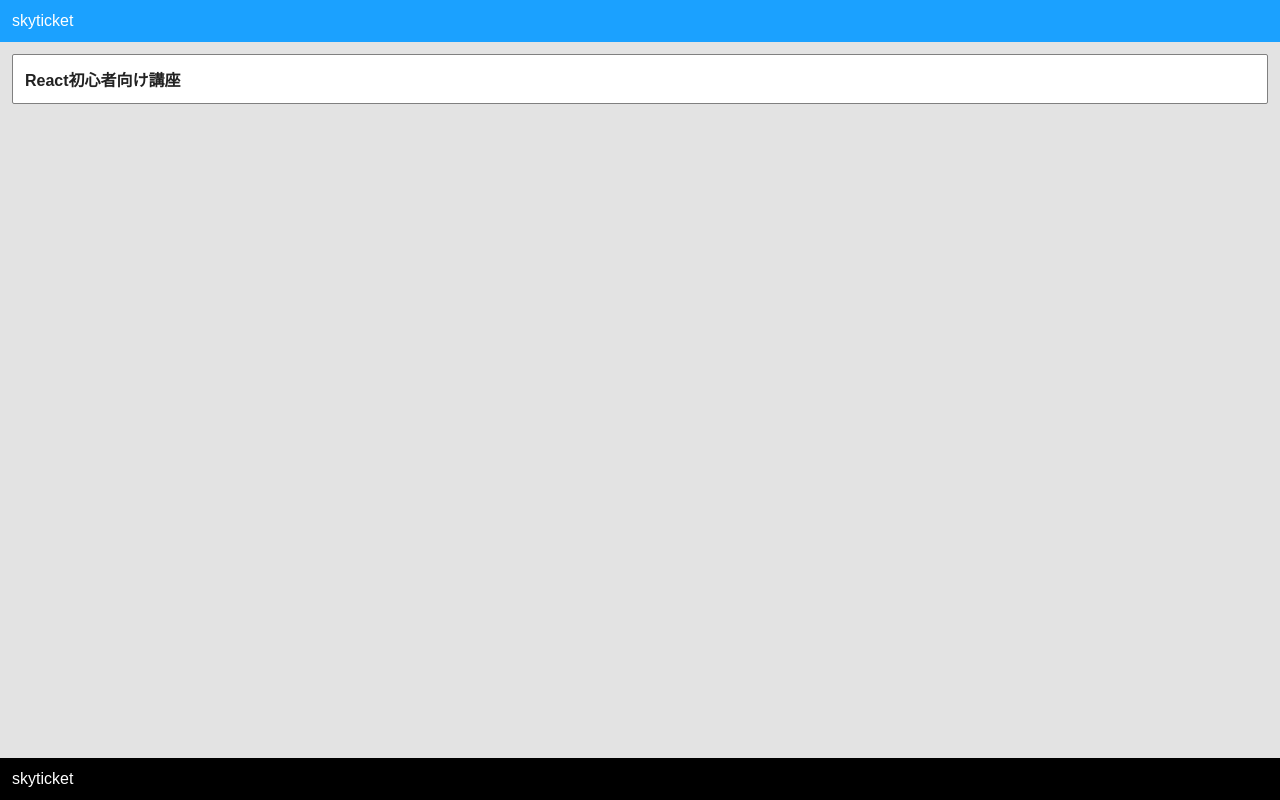
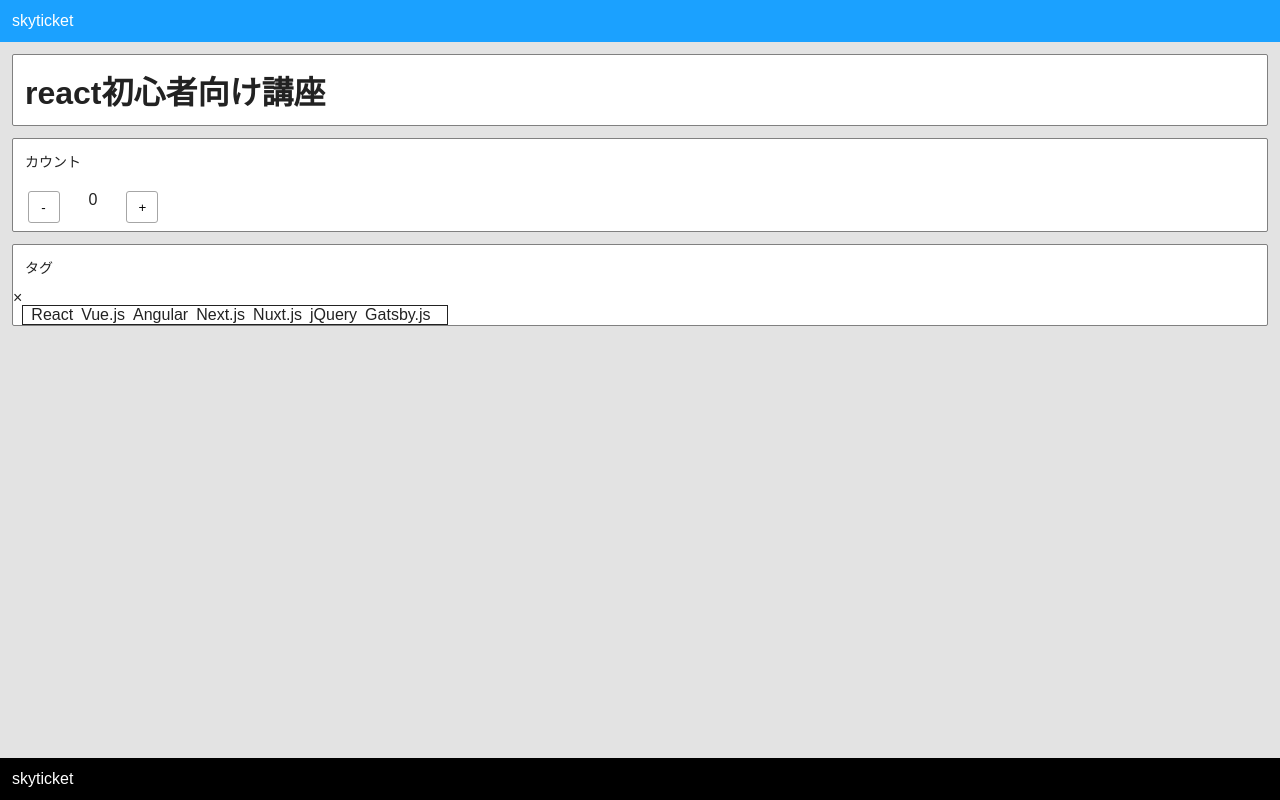
Before and after one commit to jielongjp/my-app, a Next.js app: page / in a window 1280 px wide. Built offline with nearby package versions, Linux system fonts and the light colour scheme.

Commit message:
page three task one

```diff
--- /dev/null
+++ b/src/components/molecules/Counter/index.tsx
@@ -0,0 +1,36 @@
+import { FC } from "react";
+import styled from "styled-components";
+
+type Props = {
+  count: number;
+  handleIncrement: () => void;
+  handleDecrement: () => void;
+};
+
+export const Counter: FC<Props> = ({
+  count,
+  handleIncrement,
+  handleDecrement,
+}) => {
+  return (
+    <StCountWrapper>
+      <StButton onClick={handleDecrement}> - </StButton>
+      <div>{count}</div>
+      <StButton onClick={handleIncrement}> + </StButton>
+    </StCountWrapper>
+  );
+};
+
+const StCountWrapper = styled.div`
+  padding: 8px 0;
+  display: flex;
+  width: 160px;
+  justify-content: space-around;
+`;
+
+const StButton = styled.button`
+  height: 32px;
+  width: 32px;
+  border: 1px solid #a6a6a6;
+  border-radius: 3px;
+`;
--- /dev/null
+++ b/src/components/molecules/TagArea/index.tsx
@@ -0,0 +1,75 @@
+import { FC } from "react";
+import styled from "styled-components";
+
+export type TagList = { id: string; value: string }[];
+
+type Props = {
+  tag: string[];
+  tagList: TagList;
+  handleClearTag: () => void;
+  handlePushTag: (clickedTag: string) => void;
+};
+
+export const TagArea: FC<Props> = ({
+  tag,
+  tagList,
+  handleClearTag,
+  handlePushTag,
+}) => {
+  return (
+    <StWrapper>
+      <StSelectedTagAreaWrapper>
+        <StSelectedTagArea>
+          {tag.map((t) => (
+            <StTag key={t}>{t}</StTag>
+          ))}
+        </StSelectedTagArea>
+        <div onClick={handleClearTag}>×</div>
+      </StSelectedTagAreaWrapper>
+      <StSelectAreaWrapper>
+        <StSelectArea>
+          {tagList.map((t) => (
+            <StSelectText key={t.value} onClick={() => handlePushTag(t.value)}>
+              {t.value}
+            </StSelectText>
+          ))}
+        </StSelectArea>
+      </StSelectAreaWrapper>
+    </StWrapper>
+  );
+};
+
+const StWrapper = styled.div`
+  display: flex;
+`;
+
+const StSelectedTagAreaWrapper = styled.div`
+  display: flex;
+  justify-content: space-between;
+`;
+
+const StSelectedTagArea = styled.ul`
+  display: flex;
+`;
+
+const StTag = styled.li`
+  background-color: rgb(27, 161, 255);
+  color: #fff;
+  border-radius: 24px;
+  margin-right: 8px;
+  padding: 4px 12px;
+  font-size: 12px;
+`;
+
+const StSelectAreaWrapper = styled.div`
+  margin-top: 16px;
+  border: 1px solid;
+  padding: 0 8px;
+`;
+const StSelectArea = styled.ul`
+  display: flex;
+`;
+
+const StSelectText = styled.li`
+  margin-right: 8px;
+`;
--- /dev/null
+++ b/src/components/organisms/TopContent/index.tsx
@@ -0,0 +1,76 @@
+import { FC, useState } from "react";
+import styled from "styled-components";
+import { Counter } from "../../molecules/Counter";
+import { TagArea, TagList } from "../../molecules/TagArea";
+
+export const TopContent: FC = () => {
+  const [count, setCount] = useState(0);
+  const handleIncrement = () => setCount(count + 1);
+  const handleDecrement = () => setCount(count - 1);
+
+  const [tag, setTag] = useState<string[]>([]);
+  const handleClearTag = () => setTag([]);
+  const handlePushTag = (clickedTag: string) => {
+    if (tag.includes(clickedTag)) {
+      setTag(tag.filter((t) => t !== clickedTag));
+    } else {
+      setTag([...tag, clickedTag]);
+    }
+  };
+
+  const tagList: TagList = [
+    { id: "tag1", value: "React" },
+    { id: "tag2", value: "Vue.js" },
+    { id: "tag3", value: "Angular" },
+    { id: "tag4", value: "Next.js" },
+    { id: "tag5", value: "Nuxt.js" },
+    { id: "tag6", value: "jQuery" },
+    { id: "tag7", value: "Gatsby.js" },
+  ];
+
+  return (
+    <div>
+      <StTextBox>
+        <h1>react初心者向け講座</h1>
+      </StTextBox>
+      <StArticle>
+        <StArticleTitle>カウント</StArticleTitle>
+        <Counter
+          count={count}
+          handleIncrement={handleIncrement}
+          handleDecrement={handleDecrement}
+        />
+      </StArticle>
+      <StArticle>
+        <StArticleTitle>タグ</StArticleTitle>
+        <TagArea
+          tag={tag}
+          tagList={tagList}
+          handleClearTag={handleClearTag}
+          handlePushTag={handlePushTag}
+        />
+      </StArticle>
+    </div>
+  );
+};
+
+const StTextBox = styled.div`
+  background-color: #ffffff;
+  border: 1px solid grey;
+  border-radius: 2px;
+  padding: 12px;
+  margin: 12px;
+  font-weight: bold;
+`;
+
+const StArticle = styled.div`
+  background-color: #ffffff;
+  border: 1px solid grey;
+  border-radius: 2px;
+  margin: 12px;
+`;
+
+const StArticleTitle = styled.div`
+  padding: 12px;
+  font-size: 14px;
+`;
--- a/src/pages/index.tsx
+++ b/src/pages/index.tsx
@@ -1,15 +1,16 @@
-import type { NextPage } from "next";
+import { FC, useState } from "react";
 import { Template } from "../components/templates";
 import styled from "styled-components";
+import { TopContent } from "../components/organisms/TopContent";
 
-const Home: NextPage = () => {
+const Home: FC = () => {
+  const [count, setCount] = useState(0);
+  const handleIncrement = () => setCount(count + 1);
+  const handleDecrement = () => setCount(count - 1);
+
   return (
     <Template title="test">
-      <div className="main">
-        <StTextBox>
-          <p>React初心者向け講座</p>
-        </StTextBox>
-      </div>
+      <TopContent />
     </Template>
   );
 };
@@ -24,3 +25,29 @@ const StTextBox = styled.div`
   margin: 12px;
   font-weight: bold;
 `;
+
+const StCountBox = styled.div`
+  background-color: #ffffff;
+  border: 1px solid grey;
+  border-radius: 2px;
+  margin: 12px;
+`;
+
+const StArticle = styled.div``;
+const StArticleTitle = styled.div`
+  margin: 12px;
+`;
+
+const StCountWrapper = styled.div`
+  padding: 8px 0;
+  display: flex;
+  width: 160px;
+  justify-content: space-around;
+`;
+
+const StButton = styled.button`
+  height: 32px;
+  width: 32px;
+  border: 1px solid #a6a6a6;
+  border-radius: 3px;
+`;
```
